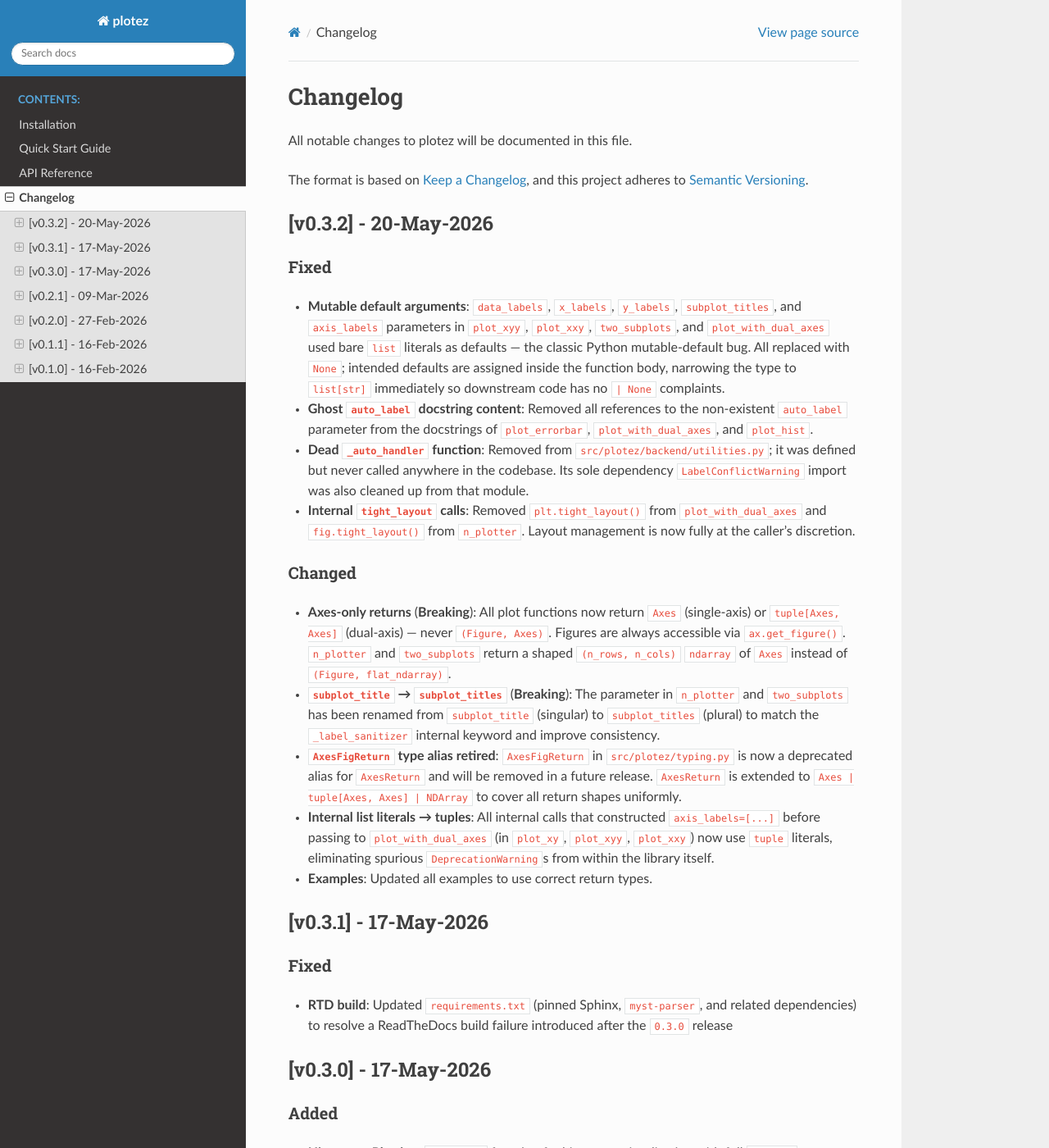
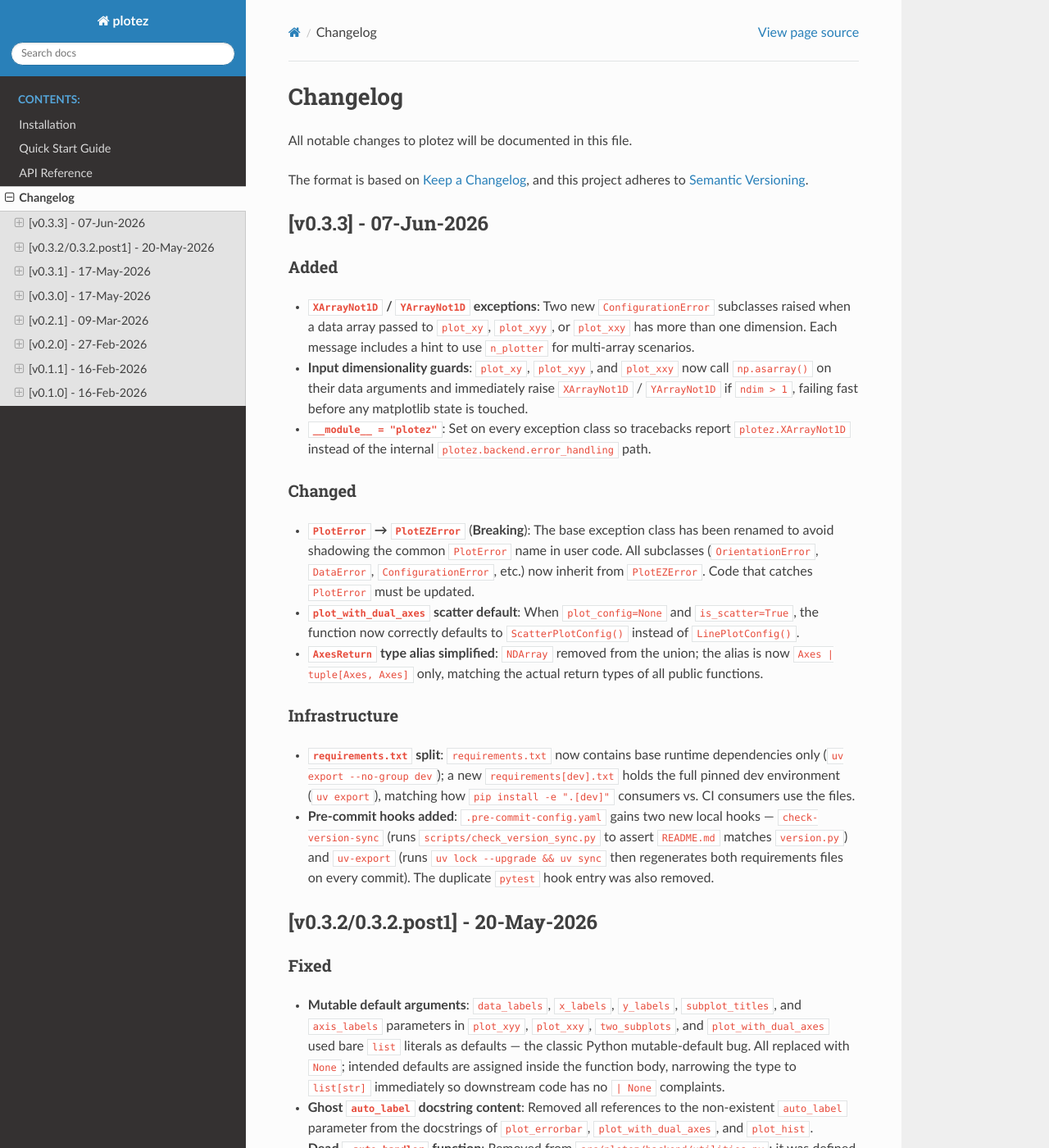
Before and after one commit to syedalimohsinbukhari/plotez, a Sphinx documentation site: the page built from docs/CHANGELOG.md, in a window 1280 px wide and 1400 px high. Shown: the whole window at 82% size. Built offline with Sphinx 7.4.7 and the Read the Docs theme 3.1.0, drawn with Linux system fonts in a browser that asks for light colours.

Commit message:
[plotxy-fix-minor-3-1]
1. cosmetic changes and updated `CHANGELOG.md`

```diff
--- a/docs/CHANGELOG.md
+++ b/docs/CHANGELOG.md
@@ -5,7 +5,40 @@
 The format is based on [Keep a Changelog](https://keepachangelog.com/en/1.0.0/),
 and this project adheres to [Semantic Versioning](https://semver.org/spec/v2.0.0.html).
 
-## [v0.3.2] - 20-May-2026
+## [v0.3.3] - 07-Jun-2026
+
+### Added
+
+- **`XArrayNot1D` / `YArrayNot1D` exceptions**: Two new `ConfigurationError` subclasses raised when a data array
+  passed to `plot_xy`, `plot_xyy`, or `plot_xxy` has more than one dimension. Each message includes a hint to use
+  `n_plotter` for multi-array scenarios.
+- **Input dimensionality guards**: `plot_xy`, `plot_xyy`, and `plot_xxy` now call `np.asarray()` on their data
+  arguments and immediately raise `XArrayNot1D` / `YArrayNot1D` if `ndim > 1`, failing fast before any matplotlib
+  state is touched.
+- **`__module__ = "plotez"`**: Set on every exception class so tracebacks report `plotez.XArrayNot1D` instead of the
+  internal `plotez.backend.error_handling` path.
+
+### Changed
+
+- **`PlotError` → `PlotEZError`** (**Breaking**): The base exception class has been renamed to avoid shadowing the
+  common `PlotError` name in user code. All subclasses (`OrientationError`, `DataError`, `ConfigurationError`, etc.)
+  now inherit from `PlotEZError`. Code that catches `PlotError` must be updated.
+- **`plot_with_dual_axes` scatter default**: When `plot_config=None` and `is_scatter=True`, the function now
+  correctly defaults to `ScatterPlotConfig()` instead of `LinePlotConfig()`.
+- **`AxesReturn` type alias simplified**: `NDArray` removed from the union; the alias is now
+  `Axes | tuple[Axes, Axes]` only, matching the actual return types of all public functions.
+
+### Infrastructure
+
+- **`requirements.txt` split**: `requirements.txt` now contains base runtime dependencies only
+  (`uv export --no-group dev`); a new `requirements[dev].txt` holds the full pinned dev environment
+  (`uv export`), matching how `pip install -e ".[dev]"` consumers vs. CI consumers use the files.
+- **Pre-commit hooks added**: `.pre-commit-config.yaml` gains two new local hooks —
+  `check-version-sync` (runs `scripts/check_version_sync.py` to assert `README.md` matches `version.py`) and
+  `uv-export` (runs `uv lock --upgrade && uv sync` then regenerates both requirements files on every commit).
+  The duplicate `pytest` hook entry was also removed.
+
+## [v0.3.2/0.3.2.post1] - 20-May-2026
 
 ### Fixed
 
```
Also changed, not shown: 1 other file.
